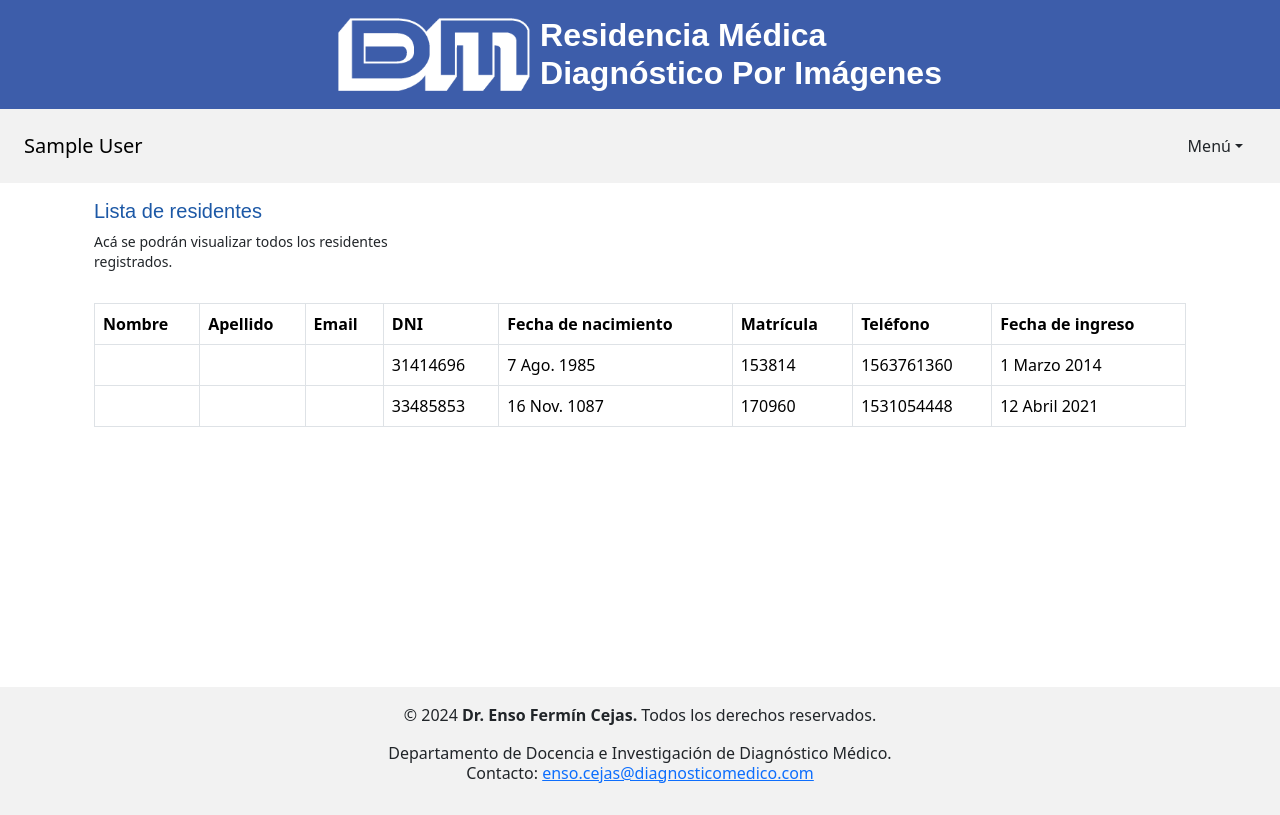
After one commit to efcejas/residencia_imagenes_inscripcion, a Django app: page /asistencia/residentes/ in a window 1280 px wide. The commit adds this page. Run offline with Django 5.2, Linux system fonts and the light colour scheme; a user stored in the database is signed in; data comes from the database, SQL or seed files in the repository; tables that the repository leaves empty hold one stand-in row (values such as "Sample post"); parts of the project's set-up code (start-up, migrations or seed data) failed here and were passed over; some web fonts are replaced.

Commit message:
feat: Agregar gestión de residentes en el menú de navegación

```diff
--- a/asistencia/templates/base.html
+++ b/asistencia/templates/base.html
@@ -49,12 +49,15 @@
                                 </li>
                                 {% if user.docente_profile or user.administrativo_profile %}
                                 <li>
+                                    <a class="dropdown-item" href="{% url 'asistencia:residentes_list' %}" class="nav-link">Gestión de residentes</a>
+                                </li>
+                                <li>
                                     <a class="dropdown-item" href="{% url 'asistencia:control_asistencia' %}" class="nav-link">Control de asistencias</a>
                                 </li>
                                 {% endif %}
                                 {% if user.administrativo_profile %}
                                 <li>
-                                    <a class="dropdown-item" href="{% url 'asistencia:sedes_list' %}" class="nav-link">Sedes</a>
+                                    <a class="dropdown-item" href="{% url 'asistencia:sedes_list' %}" class="nav-link">Gestión de sedes</a>
                                 </li>
                                 {% endif %}
                                 <li>
--- /dev/null
+++ b/asistencia/templates/presentes/residentes_list.html
@@ -0,0 +1,50 @@
+{% extends 'base.html' %}
+
+{% block content %}
+<div class="container-sm py-3">
+    <div class="row">
+        <div class="col-lg-4">
+            <div class="text-center text-md-start">
+                <h5 class="titulo_registro">Lista de residentes</h5>
+                <p class="fw-normal lh-sm"><small>Acá se podrán visualizar todos los residentes registrados.</small></p>
+            </div>
+        </div>
+    </div>
+</div>
+<div class="container-sm">
+    <div class="row">
+        <div class="col-lg-12">
+            <div class="table-responsive">
+                <table class="table table-hover table-bordered">
+                    <thead>
+                        <tr>
+                            <th scope="col">Nombre</th>
+                            <th scope="col">Apellido</th>
+                            <th scope="col">Email</th>
+                            <th scope="col">DNI</th>
+                            <th scope="col">Fecha de nacimiento</th>
+                            <th scope="col">Matrícula</th>
+                            <th scope="col">Teléfono</th>
+                            <th scope="col">Fecha de ingreso</th>
+                        </tr>
+                    </thead>
+                    <tbody>
+                        {% for residente in residentes %}
+                        <tr>
+                            <td>{{ residente.user.first_name }}</td>
+                            <td>{{ residente.user.last_name }}</td>
+                            <td>{{ residente.user.email }}</td>
+                            <td>{{ residente.dni }}</td>
+                            <td>{{ residente.fecha_nacimiento }}</td>
+                            <td>{{ residente.matricula }}</td>
+                            <td>{{ residente.telefono }}</td>
+                            <td>{{ residente.fecha_de_ingreso }}</td>
+                        </tr>
+                        {% endfor %}
+                    </tbody>
+                </table>
+            </div>
+        </div>
+    </div>
+</div>
+{% endblock %}
--- a/asistencia/urls.py
+++ b/asistencia/urls.py
@@ -1,6 +1,6 @@
 from django.urls import path
 from django.views.generic import TemplateView
-from .views import RegistroAsistenciaView, ListaAsistenciaView, RegistroAsistenciaListView, SedesCreateView, SedesListView, SedeUpdateView, SedeDeleteView
+from .views import RegistroAsistenciaView, ListaAsistenciaView, RegistroAsistenciaListView, SedesCreateView, SedesListView, SedeUpdateView, SedeDeleteView, ResidentesListView
 
 from . import views
 
@@ -10,6 +10,10 @@ urlpatterns = [
     path('registro_asistencia/', RegistroAsistenciaView.as_view(), name='registro_asistencia'),  # Vista para registrar la asistencia
     path('asistencias_registradas/', ListaAsistenciaView.as_view(), name='asistencias_registradas'),  # Vista para listar las asistencias registradas
     path('control_asistencia/', RegistroAsistenciaListView.as_view(), name='control_asistencia'),  # Vista para el control de asistencia
+
+    # Rutas relacionadas con los residentes
+
+    path('residentes/', ResidentesListView.as_view(), name='residentes_list'),  # Vista para listar todos los residentes
 
     # Rutas relacionadas con las sedes
     path('sedes/nueva/', SedesCreateView.as_view(), name='sedes_create'),  # Vista para crear una nueva sede
--- a/asistencia/views.py
+++ b/asistencia/views.py
@@ -175,6 +175,19 @@ class RegistroAsistenciaListView(LoginRequiredMixin, UserPassesTestMixin, ListVi
         # redirige a la página de inicio o a una página de error si el usuario no tiene permiso
         return redirect('home')
 
+# Vistas relacionadas con la gestión de usuarios residentes
+
+class ResidentesListView(LoginRequiredMixin, UserPassesTestMixin, ListView):
+    model = Residente
+    template_name = 'presentes/residentes_list.html'
+    context_object_name = 'residentes'
+
+    def test_func(self):
+        return hasattr(self.request.user, 'administrativo_profile')
+
+    def handle_no_permission(self):
+        return redirect('home')
+
 # Vistas relacionadas con la gestion de sedes
 
 class SedesCreateView(LoginRequiredMixin, UserPassesTestMixin, SuccessMessageMixin, CreateView):
```
